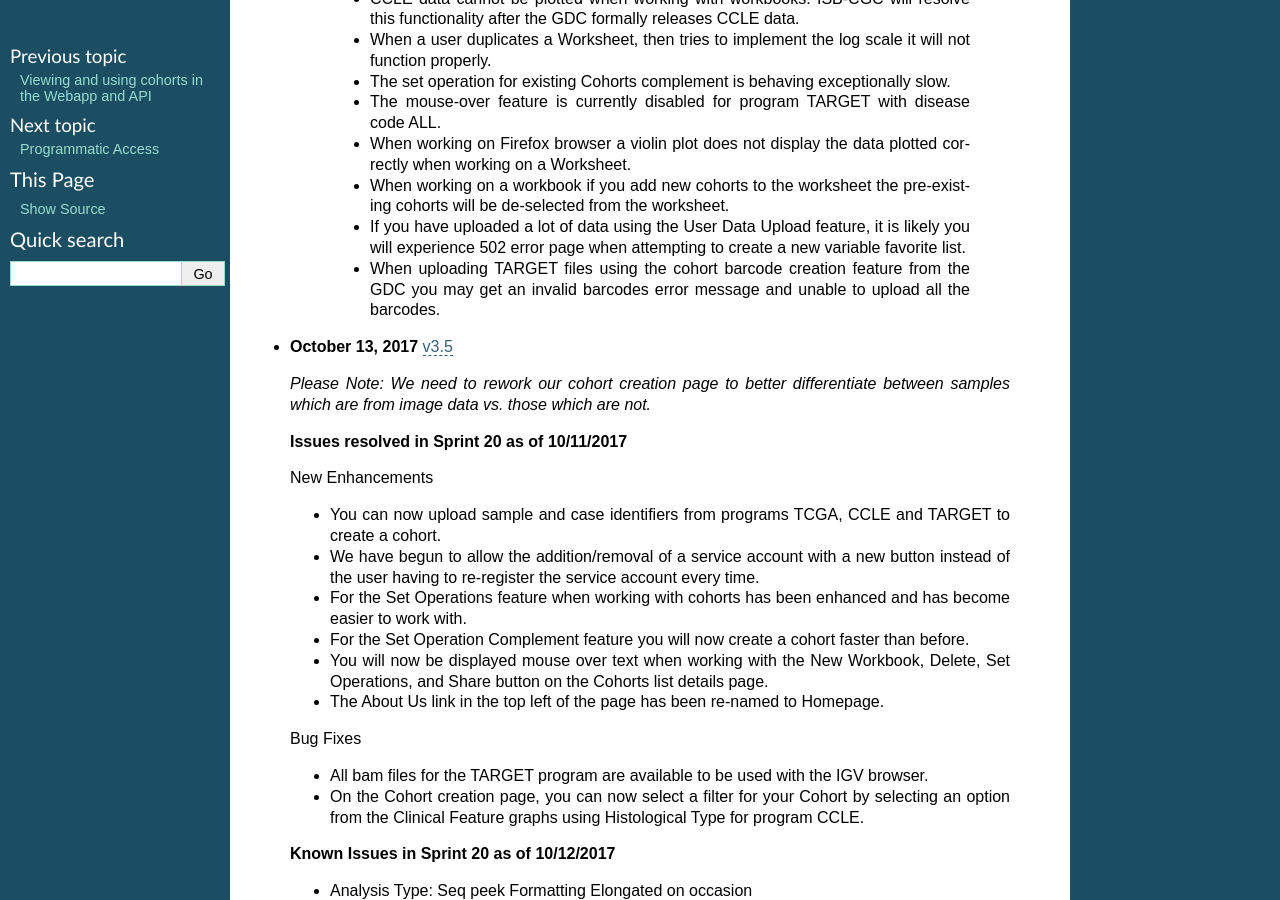
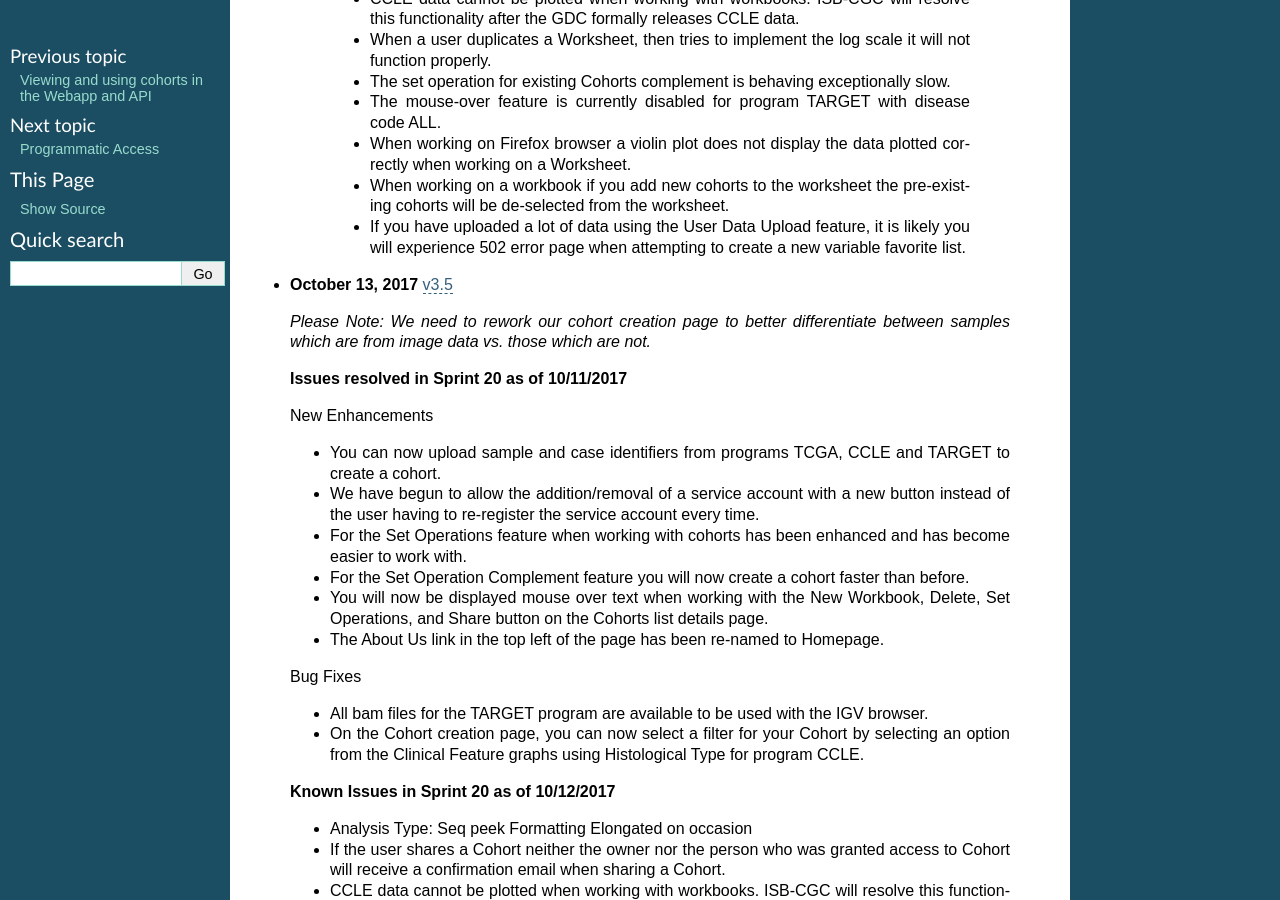
Before and after one commit to isb-cgc/readthedocs, a Sphinx documentation site: the page built from docs/source/sections/webapp/releases.rst, in a window 1280 px wide and 900 px high, scrolled down 897 px. Built offline with Sphinx 7.4.7, drawn with Linux system fonts in a browser that asks for light colours; pages that are not in the unit, such as notebooks, are missing from menus.

Commit message:
removed last known issue point

```diff
--- a/docs/source/sections/webapp/releases.rst
+++ b/docs/source/sections/webapp/releases.rst
@@ -38,7 +38,6 @@ Web-App Release Notes
   - When working on Firefox browser a violin plot does not display the data plotted correctly when working on a Worksheet.
   - When working on a workbook if you add new cohorts to the worksheet the pre-existing cohorts will be de-selected from the worksheet.
   - If you have uploaded a lot of data using the User Data Upload feature, it is likely you will experience 502 error page when attempting to create a new variable favorite list.
-  - When uploading TARGET files using the cohort barcode creation feature from the GDC you may get an invalid barcodes error message and unable to upload all the barcodes.
 
 
 * **October 13, 2017** `v3.5 <https://github.com/isb-cgc/ISB-CGC-Webapp/releases/tag/3.5>`_
```
